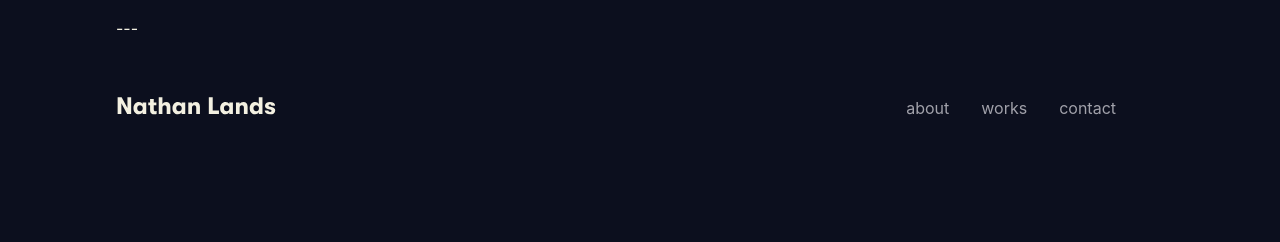
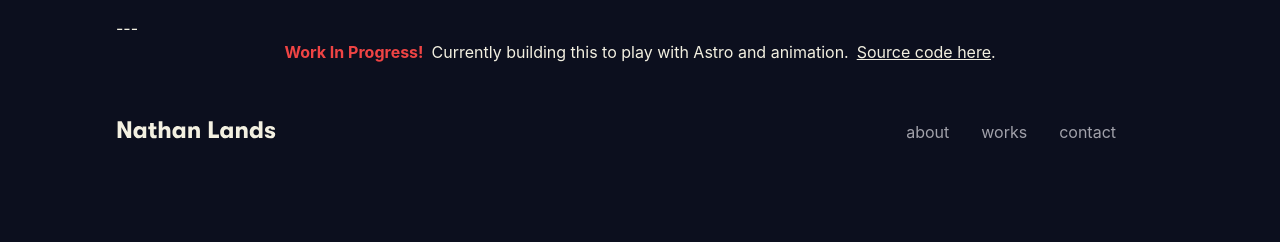
Before and after one commit to NathanLandsX/nathan-portfolio, an Astro site: page / in a window 1280 px wide. Shown: the top 242 px of the page. Built offline with nearby package versions, Linux system fonts and the light colour scheme; Astro itself is replaced by a stand-in of ours.

Commit message:
basic project scaffold, added WIP warning

```diff
--- a/src/components/Navbar.astro
+++ b/src/components/Navbar.astro
@@ -2,6 +2,9 @@
 // Woo
 // -----------------------------------
 ---
+  <div class="grid-flow-row mx-auto justify-center align-middle flex">
+	<span class="font-bold text-red-500 mr-2"> Work In Progress! </span> Currently building this to play with Astro and animation. <a href="https://github.com/NathanLandsX/nathan-portfolio"><span class="underline ml-2"> Source code here</span></a>.
+	</div>
 	<div class="flex pt-14 pb-14">
 				<div class="flex-1 hover:brightness-125">
 						<a href="/">
```
